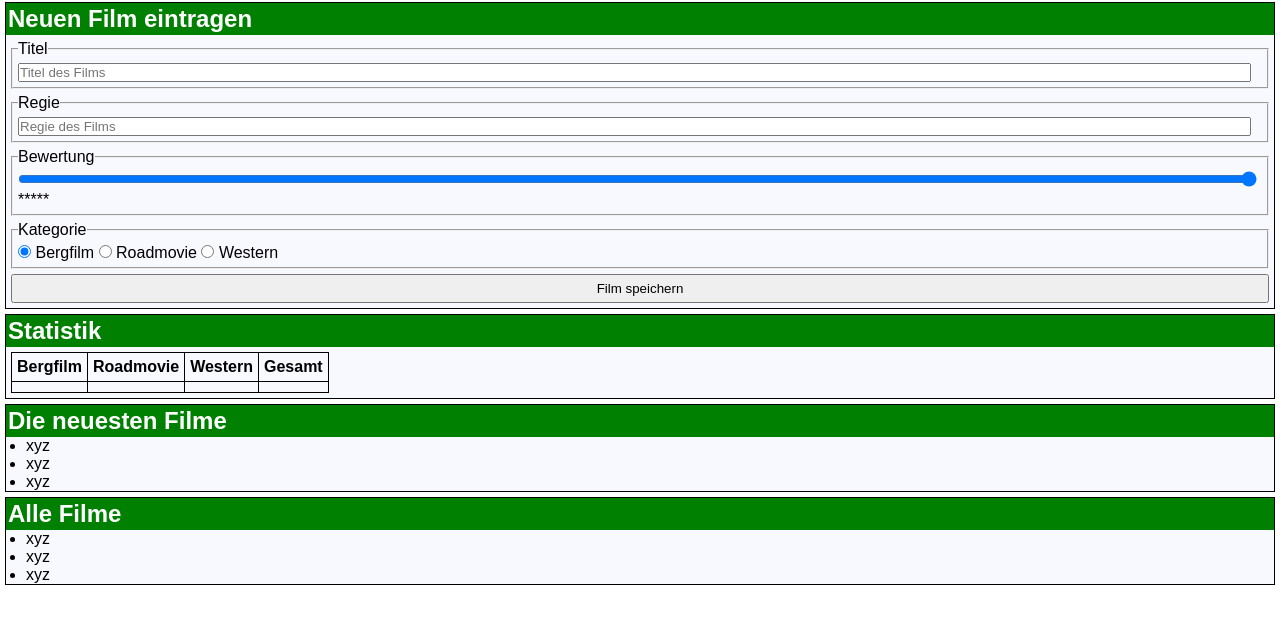
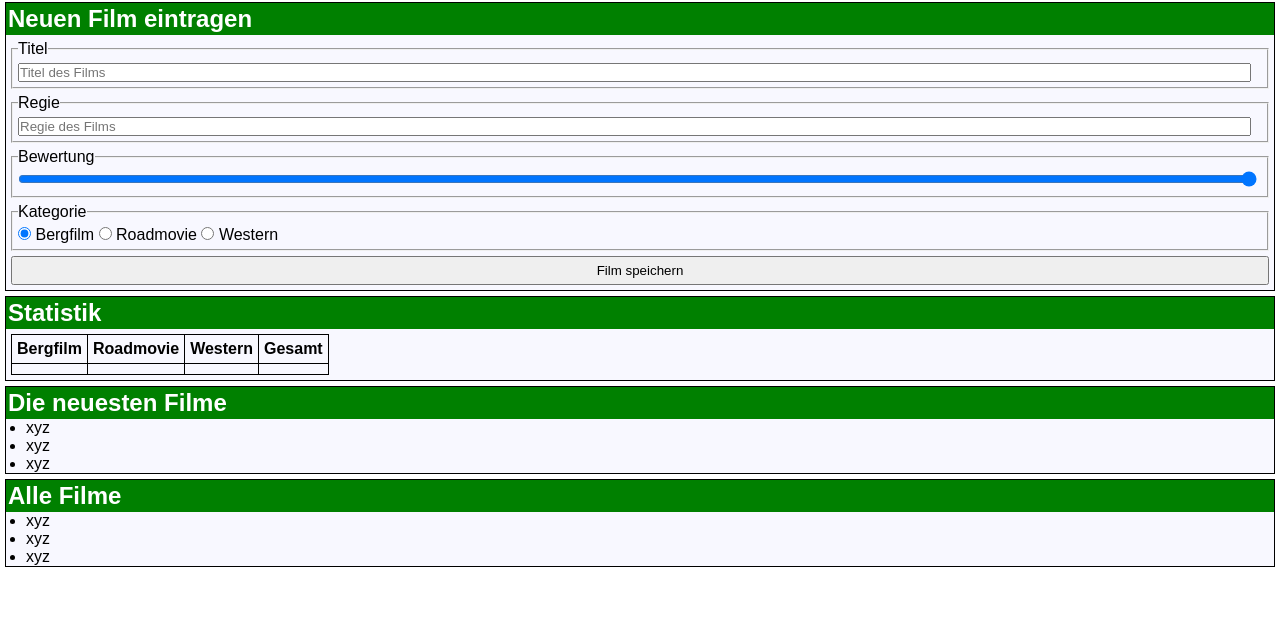
Before and after one commit to LuiVanCorny/javascript-filme, a plain HTML site: page index.html in a window 1280 px wide. Shown: the part 89-710 px from the top of the page. Drawn offline with Linux system fonts and the light colour scheme.

Commit message:
changed logic for sterneBewertung

```diff
--- a/index.html
+++ b/index.html
@@ -36,7 +36,7 @@
       <fieldset>
         <legend>Bewertung</legend>
         <input id="sliderBewertung" type="range" min="1" max="5" value="5" />
-        <span id='sterneBewertung'>*****</span>
+        <span id='sterneBewertung'></span>
       </fieldset>
 
       <!-- Neuer Film: Kategorie -->
--- a/presenter.js
+++ b/presenter.js
@@ -56,6 +56,7 @@ export class Presenter {
         this.view.displayAnzahlWestern(this.model.getAnzahlWestern());
         this.view.displayAnzahlGesamt(this.model.getAnzahlGesamt());
 
+        this.sliderBewertungChange();
         // Die neuesten Filme
         const filmListNeueste = this.model.getNewest();
         let stringListNeueste = this._filmArrayToStringArray(filmListNeueste);
```
